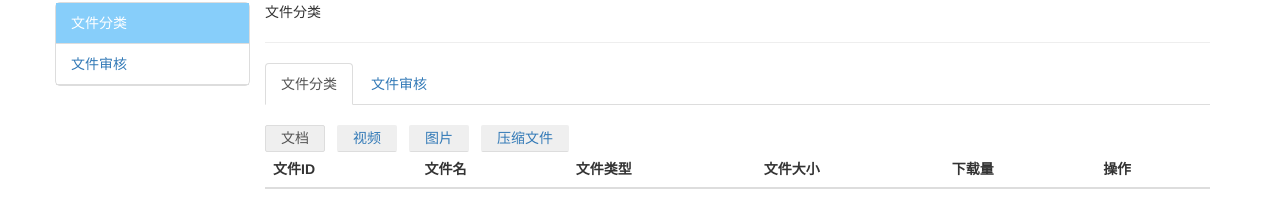
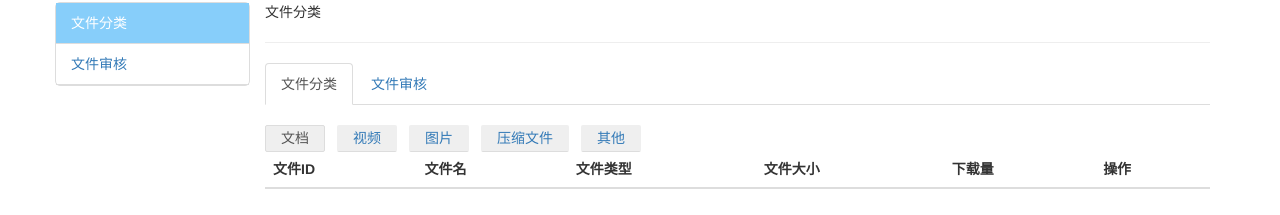
Before and after one commit to yangyan1012775/fileshare, a website: page src/views/admin/back-file-category.html in a window 1280 px wide. Shown: the part 70-285 px from the top of the page. Drawn offline with nearby package versions, Linux system fonts and the light colour scheme; no server answers.

Commit message:
后台分类页面修改

```diff
--- a/src/views/admin/back-file-category.html
+++ b/src/views/admin/back-file-category.html
@@ -109,6 +109,9 @@
                             </li>
                             <li>
                                 <a href="#Zip" data-toggle="tab" data-type='zip'>压缩文件</a>
+                            </li>
+                            <li>
+                                <a href="#Zip" data-toggle="tab" data-type='other'>其他</a>
                             </li>
                         </ul>
                         <!-- 分类列表 -->
```
